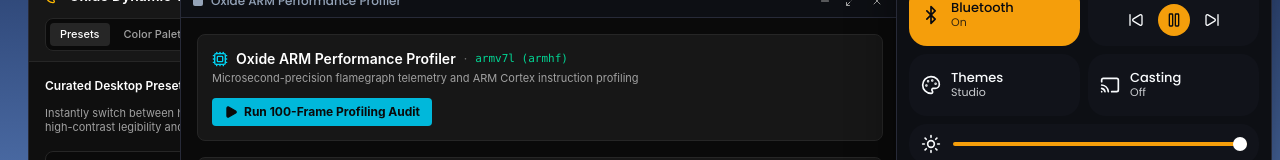
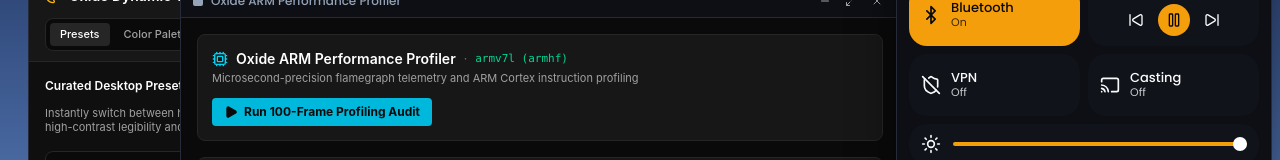
Before and after one commit to azevedomedia0/Patina, a Next.js app: page / in a window 1280 px wide. Both pictures are taken after a click on the button 1251 px from the left and 17 px from the top of the page. Shown: the part 143-303 px from the top of the page. Built offline with nearby package versions, Linux system fonts and the light colour scheme.

Commit message:
Replace the quick settings Themes tile with a VPN toggle.
Co-authored-by: Steven Azevedo <azevedomedia0@users.noreply.github.com>

```diff
--- a/components/desktop/QuickSettings.tsx
+++ b/components/desktop/QuickSettings.tsx
@@ -2,7 +2,7 @@
 
 import React, { useRef, useState } from 'react';
 import { DEConfig, AppId } from '@/lib/oxide-types';
-import { Palette, Volume2, VolumeX, Sun, SunDim, Cast, Wifi, WifiOff, Bluetooth, BluetoothOff, Play, Pause, SkipBack, SkipForward, Music } from 'lucide-react';
+import { Volume2, VolumeX, Sun, SunDim, Cast, Wifi, WifiOff, Bluetooth, BluetoothOff, Shield, ShieldOff, Play, Pause, SkipBack, SkipForward, Music } from 'lucide-react';
 
 interface QuickSettingsProps {
   isOpen: boolean;
@@ -138,6 +138,7 @@ export default function QuickSettings({
   const [casting, setCasting] = useState(false);
   const [wifiOn, setWifiOn] = useState(true);
   const [bluetoothOn, setBluetoothOn] = useState(true);
+  const [vpnOn, setVpnOn] = useState(false);
   const [trackIndex, setTrackIndex] = useState(0);
   const [playing, setPlaying] = useState(true);
 
@@ -207,10 +208,11 @@ export default function QuickSettings({
           activeColor={activeColor}
         />
         <QuickToggle
-          icon={<Palette className="h-5 w-5" />}
-          title="Themes"
-          subtitle="Studio"
-          onClick={() => openApp('theme-studio')}
+          active={vpnOn}
+          icon={vpnOn ? <Shield className="h-5 w-5" /> : <ShieldOff className="h-5 w-5" />}
+          title="VPN"
+          subtitle={vpnOn ? 'Connected' : 'Off'}
+          onClick={() => setVpnOn((on) => !on)}
           accent={accent}
           idleBg={idleBg}
           idleColor={idleColor}
```
